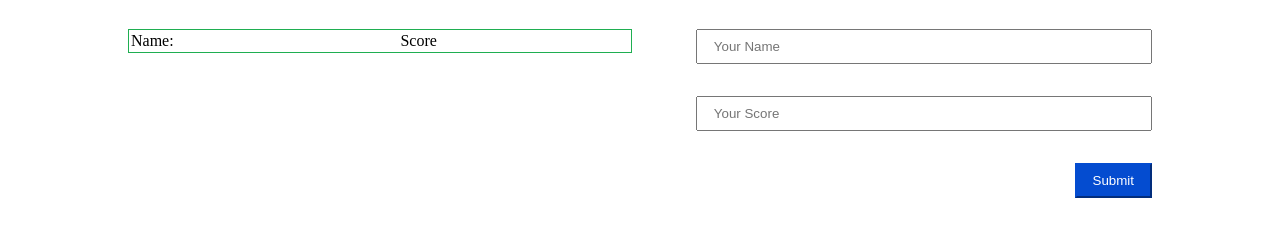
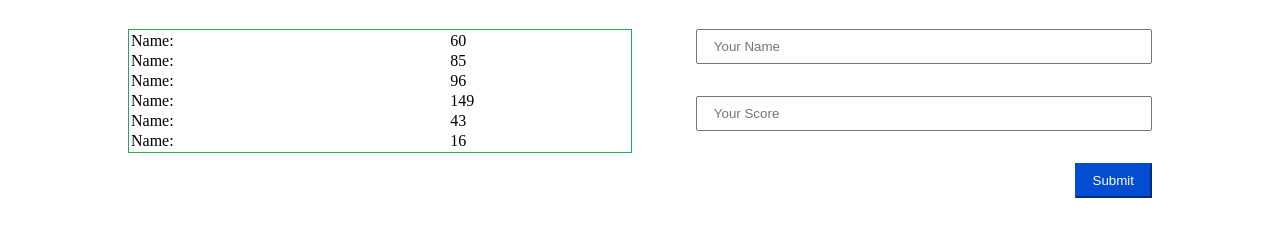
Before and after one commit to bienvenuushindi/leaderboard, a website built with webpack: page src/index.html in a window 1280 px wide. Shown: the part 223-460 px from the top of the page. Built offline with nearby package versions, Linux system fonts and the light colour scheme.

Commit message:
Add placeholder scores

```diff
--- a/src/index.html
+++ b/src/index.html
@@ -17,7 +17,7 @@
                   <button type="button" class="btn btn-success">Refresh</button>
               </div>
               <table class="table row">
-                  <tbody class="table-body">
+                  <tbody id="table-body">
                      <tr>
                          <td>Name:</td>
                          <td>Score</td>
--- /dev/null
+++ b/src/modules/capitalize-string.js
@@ -0,0 +1,7 @@
+const capitalizeString = (str) => {
+  if (!(typeof str === 'string')) throw new Error('Invalid Input');
+  const lower = str.toLowerCase();
+  return str[0].toUpperCase() + lower.slice(1);
+};
+
+export default capitalizeString;
--- /dev/null
+++ b/src/modules/data-list.js
@@ -0,0 +1,14 @@
+import Score from './score';
+
+//min and max specify range of score.
+const generateDefaultData=(numberOfItems,[min,max])=>{
+  let i=0;
+  let data=[];
+  while (i<numberOfItems){
+    const score=Math.floor(Math.random() * (max - min)) + min;
+    data.push(new Score({name:'name',score:score}));
+    i++;
+  }
+  return data
+};
+export default generateDefaultData;
--- /dev/null
+++ b/src/modules/elements.js
@@ -0,0 +1 @@
+export const tableBody=document.getElementById('table-body');
--- /dev/null
+++ b/src/modules/score.js
@@ -0,0 +1,16 @@
+export default class Score {
+  constructor({name, score}) {
+    this.name = name;
+    this.score = score;
+  }
+
+  getName() {
+    return this.name;
+  }
+
+  getScore() {
+    return this.score;
+  }
+
+
+}
--- a/src/script.js
+++ b/src/script.js
@@ -1 +1,9 @@
 import './style.css'
+import { tableBody } from './modules/elements';
+import generateDefaultData from './modules/data-list';
+import capitalizeString from './modules/capitalize-string';
+
+tableBody.innerHTML=generateDefaultData(6,[1,150]).map((item)=> `  <tr>
+                         <td>${capitalizeString(item.getName())}:</td>
+                         <td>${item.getScore()}</td>
+                     </tr>`).join('');
```
